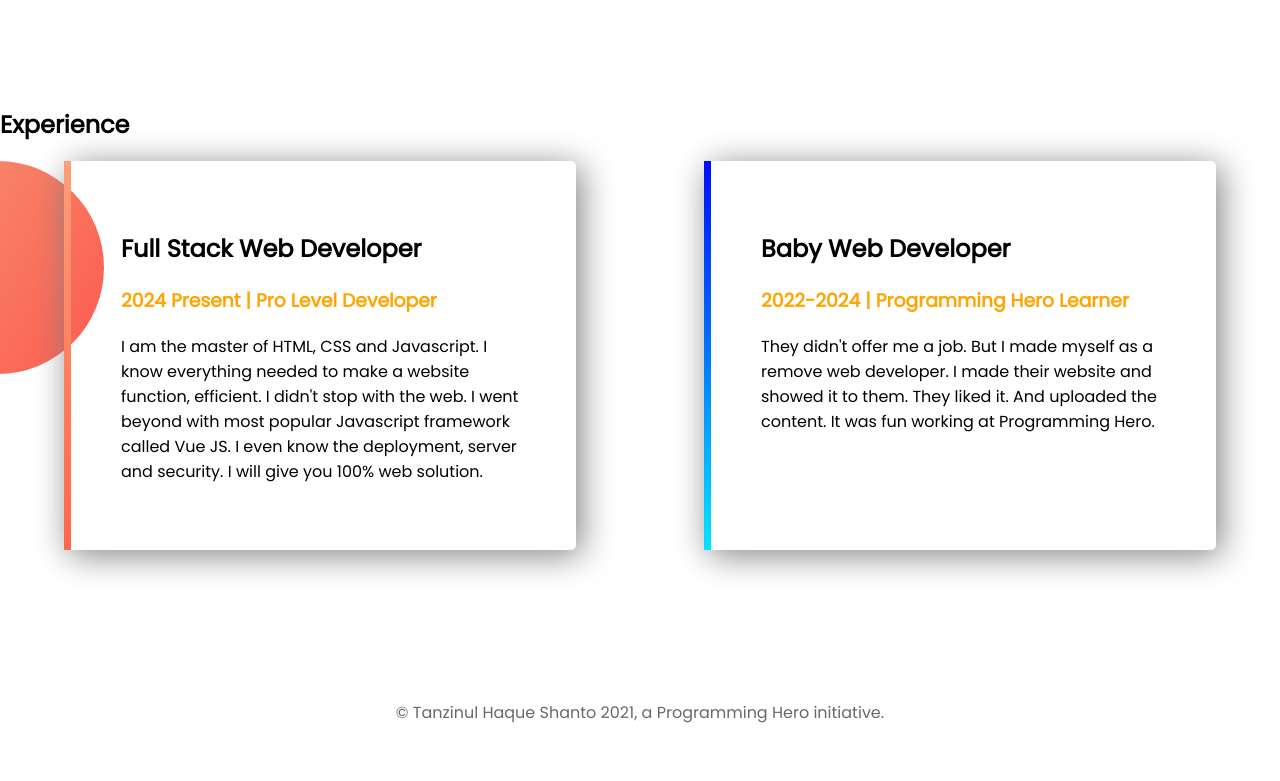
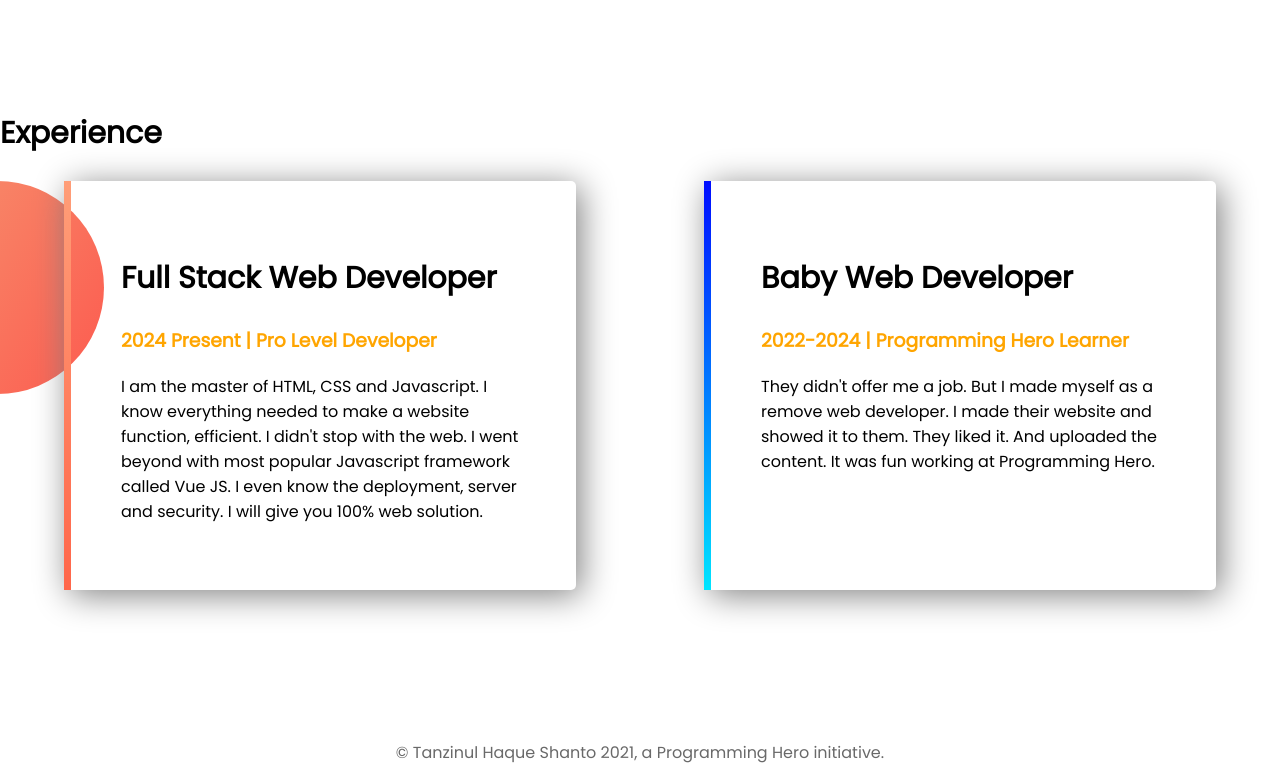
Before and after one commit to mdtanzinulhaque/developer-portfolio, a plain HTML site: page index.html in a window 1280 px wide. Shown: the part 909-1690 px from the top of the page. Before the commit the page ends 1650 px from the top, so only its background shows below. Drawn offline with Linux system fonts and the light colour scheme.

Commit message:
added css

```diff
--- a/index.html
+++ b/index.html
@@ -45,7 +45,7 @@
     </section>
 
     <section class="experience-are">
-        <h1>Experience</h1>
+        <h2>Experience</h2>
         <div class="flexiable">
             <div id="web-developer" class="experience-item">
                 <h2>Full Stack Web Developer</h2>
--- a/style.css
+++ b/style.css
@@ -57,6 +57,9 @@ section.dream-area{
 .experience-are{
     margin-bottom: 150px;
 }
+.experience-are h2{
+    font-size: 30px;
+}
 section.experience-are .flexiable{
     display: flex;
 }
```
